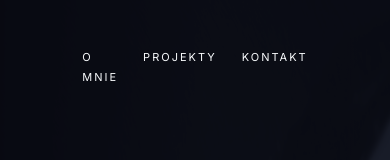
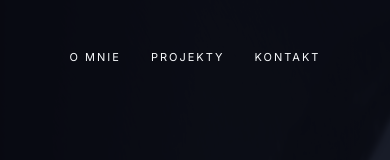
Before and after one commit to julia-x-jozwiak/personal-brand, a plain HTML site: page index.html in a window 390 px wide. Shown: the top 160 px of the page. Drawn offline with Linux system fonts and the light colour scheme.

Commit message:
Improve portfolio design and animations

```diff
--- a/style.css
+++ b/style.css
@@ -373,10 +373,13 @@ transform:translateY(0);}
 @media (max-width:768px) {
 .navbar {padding:25px 20px;}
 
-.menu {gap:25px;}
+.menu {gap:30px;}
 
-.menu a {font-size:11px;
-letter-spacing:2px;}
+.menu a {
+    font-size: 11px;
+    letter-spacing: 2px;
+    white-space: nowrap;
+}
 
 .hero {padding:40px 25px;}
 
```
